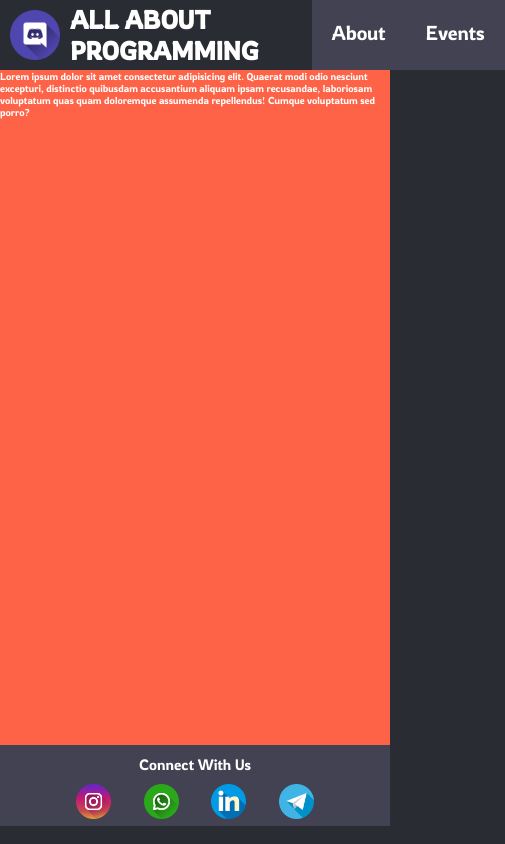
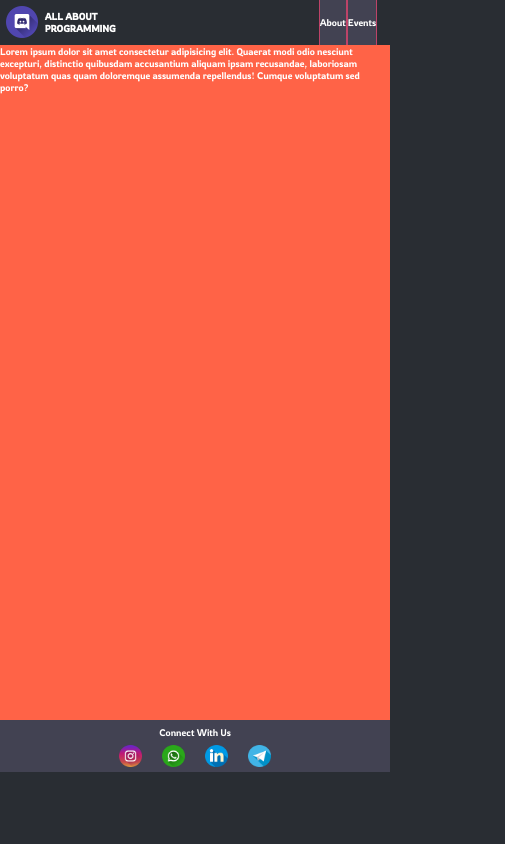
Before and after one commit to vilve-aman/aap, a plain HTML site: page index.html in a window 390 px wide. Shown: the whole page, 505 px wide, since content can reach past the window. Drawn offline with Linux system fonts and the light colour scheme.

Commit message:
responsiveness added

```diff
--- a/events.css
+++ b/events.css
@@ -4,8 +4,9 @@
     box-sizing: border-box;
 }
 html{
-    font-size: 10px;
+    font-size: 62.5%;
 }
+
 body{
     min-height: 100vh;
     min-width: 100vw;
@@ -14,15 +15,18 @@ body{
     font-family: 'Rowdies', cursive;
 }
 
+p,h2{
+    font-size: 1.5rem;
+}
+
 .bottom_bar{
     display: flex;
     flex-direction: column;
     align-items: center;
 
-
     background-color: #424252;
     color: white;
-    width: 100%;
+    width: 100vw;
     bottom: 0px;
 }
 .footerText{
@@ -46,7 +50,7 @@ body{
 .nav {
     display: flex;
     justify-content: space-between;
-    width: 100%;
+    max-width: 100vw;
     height: 7rem;
 }
 .logo{
@@ -63,27 +67,29 @@ body{
 }
 .nav-links{
     margin-right: 2rem;
-    /* background-color: rgb(100, 77, 122); */
+    background-color: rgb(189, 67, 104);
     width: 15%;
     display: flex;
-    justify-content: start;
+    justify-content: space-evenly;
     align-items: center;
-    font-size: 2rem;
+
 }
 
 .nav-links div{
     background-color: #424252;
     list-style: none;
     height: 100%;
-    padding: 2rem ;
+    width: 50%;
     display: flex;
+    align-items: center;
     justify-content: center;
+    margin: 1px;
 }
 
-.nav-links div :hover{
+/* .nav-links div :hover{
     background-color: #424252;
     cursor: pointer;
-}
+} */
 
 
 
@@ -94,3 +100,29 @@ body{
     width: 100%;
     min-height: 80vh;
 }
+
+
+
+
+
+
+
+
+
+@media  (max-width: 998px){
+    html{
+        font-size: 40%;
+    }
+}
+
+@media screen(max-width: 760px) {
+    html{
+        font-size: 20%;
+    }
+}
+
+@media screen(max-width: 425px) {
+    html{
+        font-size: 10%;
+    }
+}
--- a/index.html
+++ b/index.html
@@ -17,8 +17,8 @@
             <h2>ALL ABOUT PROGRAMMING</h2>
         </div>
         <div class="nav-links">
-            <div class="about">About</div>
-            <div class="events">Events</div>
+            <div class="about"> <p>About</p> </div>
+            <div class="events"> <p>Events</p> </div>
         </div>
     </div>
     <div class="container">
```
